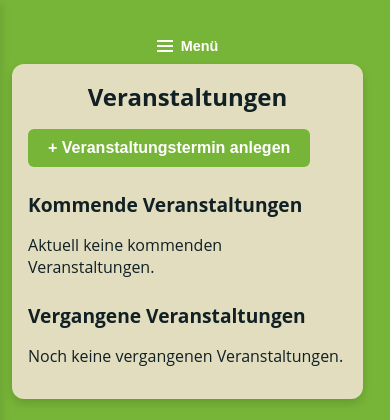
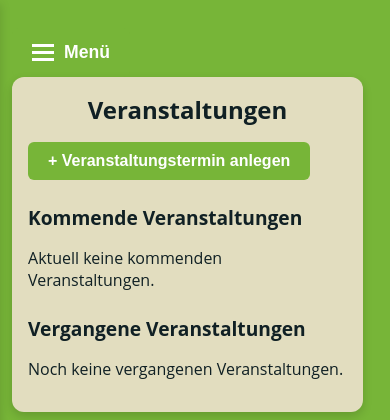
Before and after one commit to Suedsalat/suedsalat-app, a PHP site: page /admin/events.php in a window 390 px wide. Shown: the top 420 px of the page. Run offline with PHP 8.4, Linux system fonts and the light colour scheme; the visitor is signed in with stand-in values (Sample User, id 1); data that the repository does not hold is empty.

Commit message:
Newsletter-Feld: Kopieren/Einfügen-Menü explizit setzen; Admin-Menü-Button links & größer
- lib/screens/newsletter/newsletter_screen.dart: E-Mail-Feld bekommt
  explizit contextMenuBuilder (Standard-Text-Auswahlmenü) + autofillHints
  - manche Samsung-Tastatur/Android-Kombinationen zeigen sonst kein
  Kopieren/Ausschneiden/Einfügen-Menü (gemeldetes Testerproblem).
- admin.css: der mobile "Menü"-Button (Sidebar-Toggle) steht jetzt links
  statt zentriert und ist größer/besser greifbar.

Co-Authored-By: Claude Sonnet 5 <noreply@anthropic.com>

```diff
--- a/03-Backend/admin/assets/admin.css
+++ b/03-Backend/admin/assets/admin.css
@@ -132,19 +132,20 @@ nav.admin-nav a:hover { background: var(--color-primary-hover); }
 .sidebar-toggle {
   display: none;
   align-items: center;
-  gap: 8px;
+  gap: 10px;
   background: var(--color-primary);
   color: #fff;
   border: none;
-  padding: 10px 14px;
+  padding: 14px 20px;
   border-radius: var(--radius-input);
   font-weight: 700;
-  font-size: 0.9rem;
-  margin: 16px auto 0;
+  font-size: 1.1rem;
+  margin: 16px 0 0;
+  align-self: flex-start;
   cursor: pointer;
 }
-.sidebar-toggle .bars { display: flex; flex-direction: column; gap: 3px; }
-.sidebar-toggle .bars span { width: 16px; height: 2px; background: #fff; display: block; }
+.sidebar-toggle .bars { display: flex; flex-direction: column; gap: 4px; }
+.sidebar-toggle .bars span { width: 22px; height: 3px; background: #fff; display: block; }
 .sidebar-backdrop { display: none; }
 
 @media (max-width: 900px) {
```
Also changed, not shown: 1 other file.
